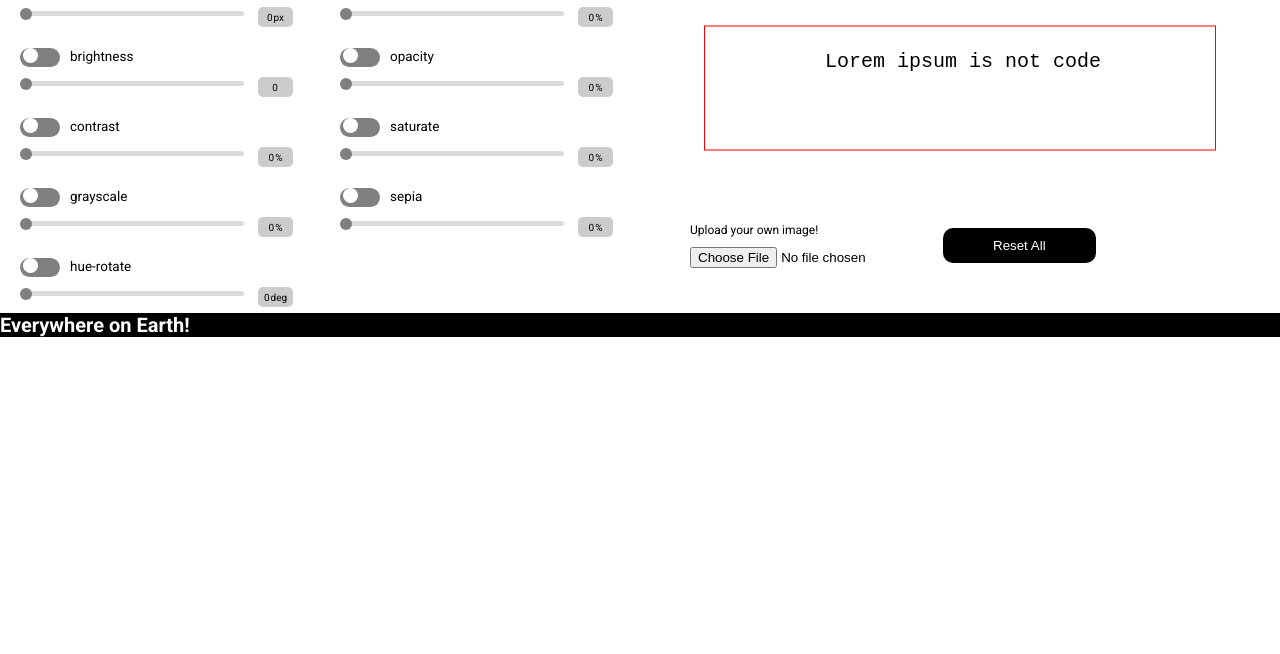
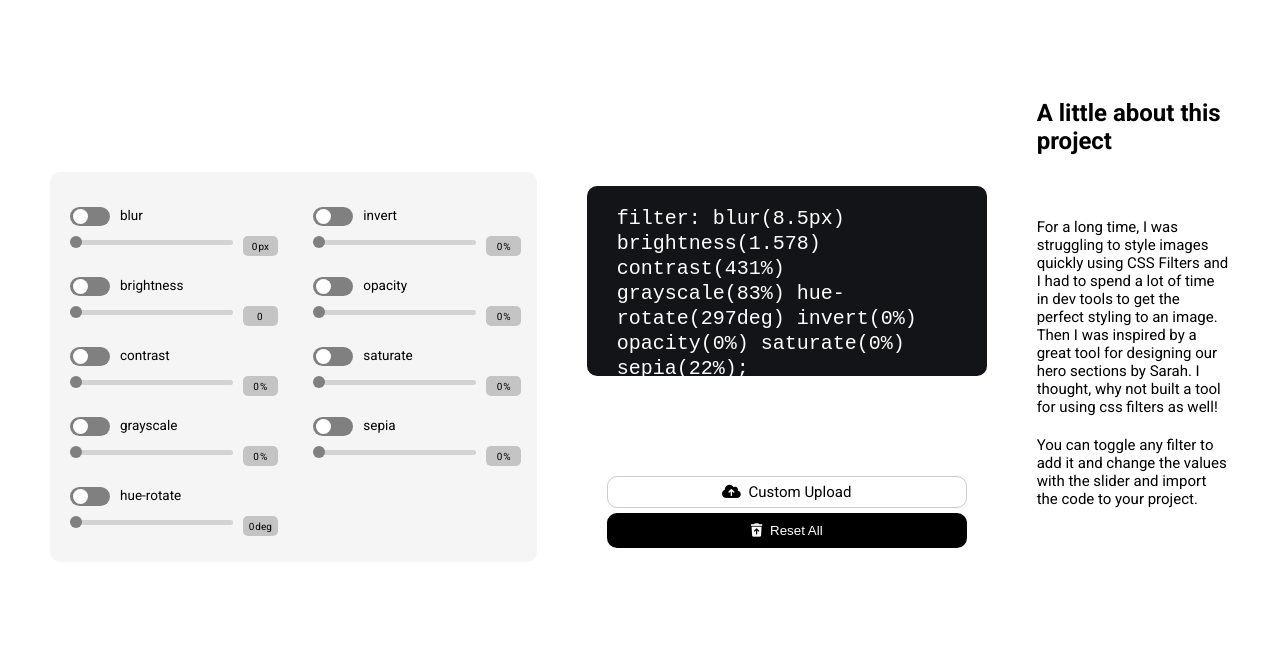
Before and after one commit to heytulsiprasad/picturesque.css, a website: page index.html in a window 1280 px wide. Shown: the part 496-1150 px from the top of the page. Before the commit the page ends 833 px from the top, so only its background shows below. Drawn offline with nearby package versions, Linux system fonts and the light colour scheme.

Commit message:
:sparkles: make laptop layout

```diff
--- a/index.html
+++ b/index.html
@@ -1,13 +1,24 @@
 <!DOCTYPE html>
 <html lang="en">
-
   <head>
     <meta charset="UTF-8" />
-  <meta name="viewport" content="width=device-width, initial-scale=1.0" />
-  <link rel="shortcut icon"
+    <meta
+      name="viewport"
+      content="width=device-width, initial-scale=1.0"
+    />
+    <link
+      rel="shortcut icon"
       href="https://emojipedia-us.s3.dualstack.us-west-1.amazonaws.com/thumbs/120/microsoft/209/frame-with-picture_1f5bc.png"
-    type="image/x-icon" />
-  <link href="https://fonts.googleapis.com/css2?family=Roboto:wght@300;400;500;700&display=swap" rel="stylesheet" />
+      type="image/x-icon"
+    />
+    <link
+      href="https://fonts.googleapis.com/css2?family=Roboto:wght@300;400;500;700&display=swap"
+      rel="stylesheet"
+    />
+    <script
+      src="https://kit.fontawesome.com/8221a5b36b.js"
+      crossorigin="anonymous"
+    ></script>
     <link rel="stylesheet" href="css/styles.css" />
     <title>Picturesque</title>
   </head>
@@ -16,16 +27,23 @@
     <!-- <div class="container"> -->
     <div class="picture">
       <div class="picture__box">
-      <img id="edit" class="picture__img" src="images/person-on-a-bridge-near-a-lake-747964.jpg"
-        alt="person-on-a-bridge" />
+        <img
+          id="edit"
+          class="picture__img"
+          src="images/person-on-a-bridge-near-a-lake-747964.jpg"
+          alt="person-on-a-bridge"
+        />
       </div>
       <div class="picture__box">
-      <img id="original" class="picture__img" src="images/person-on-a-bridge-near-a-lake-747964.jpg"
-        alt="person-on-a-bridge" />
+        <img
+          id="original"
+          class="picture__img"
+          src="images/person-on-a-bridge-near-a-lake-747964.jpg"
+          alt="person-on-a-bridge"
+        />
       </div>
     </div>
-  <div class="filters">
-    <h1 class="filter-top">Let's add some magic!</h1>
+    <div class="filters filters__backdrop">
       <div class="main-row">
         <div class="col-1">
           <div class="filter__prop">
@@ -44,7 +62,15 @@
                   <p class="range__unit">px</p>
                 </div>
               </div>
-            <input type="range" class="range" value="0" min="0" max="20" step=".01" disabled />
+              <input
+                type="range"
+                class="range"
+                value="0"
+                min="0"
+                max="20"
+                step=".01"
+                disabled
+              />
             </div>
           </div>
           <div class="filter__prop">
@@ -63,7 +89,15 @@
                   <p class="range__unit"></p>
                 </div>
               </div>
-            <input type="range" class="range" value="0" min="0" max="5" step="0.001" disabled />
+              <input
+                type="range"
+                class="range"
+                value="0"
+                min="0"
+                max="5"
+                step="0.001"
+                disabled
+              />
             </div>
           </div>
           <div class="filter__prop">
@@ -82,7 +116,14 @@
                   <p class="range__unit">%</p>
                 </div>
               </div>
-            <input type="range" class="range" value="0" min="0" max="500" disabled />
+              <input
+                type="range"
+                class="range"
+                value="0"
+                min="0"
+                max="500"
+                disabled
+              />
             </div>
           </div>
           <div class="filter__prop">
@@ -101,7 +142,14 @@
                   <p class="range__unit">%</p>
                 </div>
               </div>
-            <input type="range" class="range" value="0" min="0" max="100" disabled />
+              <input
+                type="range"
+                class="range"
+                value="0"
+                min="0"
+                max="100"
+                disabled
+              />
             </div>
           </div>
           <div class="filter__prop">
@@ -120,7 +168,14 @@
                   <p class="range__unit">deg</p>
                 </div>
               </div>
-            <input type="range" class="range" value="0" min="0" max="360" disabled />
+              <input
+                type="range"
+                class="range"
+                value="0"
+                min="0"
+                max="360"
+                disabled
+              />
             </div>
           </div>
         </div>
@@ -141,7 +196,14 @@
                   <p class="range__unit">%</p>
                 </div>
               </div>
-            <input type="range" class="range" value="0" min="0" max="100" disabled />
+              <input
+                type="range"
+                class="range"
+                value="0"
+                min="0"
+                max="100"
+                disabled
+              />
             </div>
           </div>
           <div class="filter__prop">
@@ -160,7 +222,14 @@
                   <p class="range__unit">%</p>
                 </div>
               </div>
-            <input type="range" class="range" value="0" min="0" max="100" disabled />
+              <input
+                type="range"
+                class="range"
+                value="0"
+                min="0"
+                max="100"
+                disabled
+              />
             </div>
           </div>
           <div class="filter__prop">
@@ -179,7 +248,14 @@
                   <p class="range__unit">%</p>
                 </div>
               </div>
-            <input type="range" class="range" value="0" min="0" max="500" disabled />
+              <input
+                type="range"
+                class="range"
+                value="0"
+                min="0"
+                max="500"
+                disabled
+              />
             </div>
           </div>
           <div class="filter__prop">
@@ -198,7 +274,14 @@
                   <p class="range__unit">%</p>
                 </div>
               </div>
-            <input type="range" class="range" value="0" min="0" max="100" disabled />
+              <input
+                type="range"
+                class="range"
+                value="0"
+                min="0"
+                max="100"
+                disabled
+              />
             </div>
           </div>
         </div>
@@ -206,34 +289,57 @@
     </div>
 
     <div class="effects">
-    <h1 class="effects-top">Now, here's your code!</h1>
       <!-- place where user sees the code -->
       <div class="codeblock">
-      <pre class="code__block">
-        <code id="code" class=".code">
-          Lorem ipsum is not code
+        <code id="code" class="code__block code">
+          filter: blur(8.5px) brightness(1.578) contrast(431%)
+          grayscale(83%) hue-rotate(297deg) invert(0%) opacity(0%)
+          saturate(0%) sepia(22%);
         </code>
-      </pre>
       </div>
 
       <!-- upload and reset buttons -->
       <div class="buttony">
-      <label class="btn-upload" for="upload">
-        Upload your own image!
-        <input type="file" id="upload" name="image" accept="image/*" />
+        <label for="file-upload" class="custom-file-upload">
+          <i
+            class="fa fa-cloud-upload"
+            style="margin-right: 4px;"
+          ></i>
+          Custom Upload
         </label>
-      <button class="btn" id="reset">
+        <input
+          id="file-upload"
+          name="image"
+          accept="image/*"
+          type="file"
+        />
+        <button class="btn btn-reset" id="reset">
+          <i
+            class="fas fa-trash-restore"
+            style="margin-right: 4px;"
+          ></i>
           Reset All
         </button>
       </div>
     </div>
 
-  <div class="about">
-    <h1>Everywhere on Earth!</h1>
+    <div class="about about-structure">
+      <h1 class="about-title">A little about this project</h1>
+      <p class="about-desc">
+        For a long time, I was struggling to style images quickly
+        using CSS Filters and I had to spend a lot of time in dev
+        tools to get the perfect styling to an image. Then I was
+        inspired by a great tool for designing our hero sections by
+        Sarah. I thought, why not built a tool for using css filters
+        as well!
+      </p>
+      <p class="about-desc">
+        You can toggle any filter to add it and change the values with
+        the slider and import the code to your project.
+      </p>
     </div>
 
     <script src="https://cdnjs.cloudflare.com/ajax/libs/jquery/3.5.1/jquery.min.js"></script>
     <script src="src/index.js"></script>
   </body>
-
 </html>
--- a/sass/components/_buttons.scss
+++ b/sass/components/_buttons.scss
@@ -1,17 +1,8 @@
-.btn-upload {
+.buttony {
     display: flex;
     flex-direction: column;
-    font-size: 1.2rem;
-
-    input[type=file] {
-        margin-top: 10px;
-    }
-}
-
-.buttony {
-    display: flex;
-    padding: 0rem 5rem;
-    margin-top: 1rem;
+    margin-top: 5rem;
+    align-items: center;
 }
 
 .btn {
@@ -35,3 +26,30 @@
         transform: scale(.98);
     }
 }
+
+.btn-reset {
+    width: 90%;
+}
+
+input[type="file"] {
+    display: none;
+}
+
+.custom-file-upload {
+    border: 1px solid #ccc;
+    display: inline-block;
+    padding: 6px 12px;
+    cursor: pointer;
+    text-align: center;
+    font-size: 1.5rem;
+    border-radius: 1rem;
+    width: 90%;
+
+    &:hover {
+        background-color: rgba(0, 0, 0, 0.178);
+    }
+
+    &:active {
+        transform: scale(.98);
+    }
+}
--- a/sass/components/_toggle.scss
+++ b/sass/components/_toggle.scss
@@ -5,7 +5,7 @@
         background-color: #808080;
         border-radius: 10px;
         position: relative;
-        transition: all .3s ease-in-out;
+        transition: all .5s ease-in;
         cursor: pointer;
 
         &--active {
@@ -22,7 +22,7 @@
         width: 15px;
         background-color: #fff;
         position: absolute;
-        top: 0.2px;
+        top: 2px;
         left: 3px;
         border-radius: 50%;
     }
--- a/sass/layouts/_about.scss
+++ b/sass/layouts/_about.scss
@@ -1,7 +1,19 @@
 .about {
-    grid-row: about-start / about-end;
-    grid-column: col-start 1 / col-end 4;
+    grid-row: filter-start / filter-end;
+    grid-column: col-start 4 / col-end 4;
+    align-self: center;
 
-    background-color: #000;
-    color: #fff;
+    display: grid;
+    grid-template-rows: .5fr 1fr 1fr;
+    grid-gap: 2rem;
+    padding: 2rem 5rem;
 }
+
+.about-title {
+    font-size: 2.4rem;
+    font-weight: bold;
+}
+
+.about-desc {
+    font-size: 1.5rem;
+}
--- a/sass/layouts/_codeblock.scss
+++ b/sass/layouts/_codeblock.scss
@@ -1,22 +1,23 @@
 .codeblock {
-    position: relative;
+    justify-self: center;
+    align-self: center;
+    text-align: center;
+    background-color: #131417;
+    border-radius: 1rem;
+    margin-bottom: 5rem;
 }
 
 .code__block {
     display: inline-block;
-    border: 1px solid red;
-    width: 80%;
-    height: 50%;
     font-size: 2rem;
-
-    position: absolute;
-    top: 50%;
-    left: 50%;
-    transform: translate(-50%, -50%);
+    height: 15rem;
+    width: 40rem;
+    padding: 2rem 3rem;
 }
 
 .code {
     word-wrap: break-word;
     text-align: left;
-    overflow: auto;
+    color: #fff;
+    line-height: 25px;
 }
--- a/sass/layouts/_effects.scss
+++ b/sass/layouts/_effects.scss
@@ -1,12 +1,9 @@
 .effects {
     grid-row: filter-start / filter-end;
-    grid-column: col-start 3 / col-end 4;
+    grid-column: col-start 3 / col-end 3;
+    align-self: center;
 
-    display: grid;
-    grid-template-rows: max-content 1fr .4fr;
+    display: flex;
+    flex-direction: column;
+    justify-content: center;
 }
-
-h1.effects-top {
-    font-size: 3rem;
-    padding: 1rem 2rem;
-}
--- a/sass/layouts/_filters.scss
+++ b/sass/layouts/_filters.scss
@@ -1,6 +1,16 @@
 .filters {
     grid-column: col-start 1 / col-end 2;
     grid-row: filter-start / filter-end;
+    align-self: center;
+    margin-left: 5rem;
+    margin-right: 5rem;
+
+    &__backdrop {
+        background-color: #afafaf1f;
+        border-radius: 1rem;
+        box-sizing: content-box;
+        padding: 2rem 0;
+    }
 }
 
 .filter {
--- a/sass/main.scss
+++ b/sass/main.scss
@@ -11,8 +11,8 @@
 @import "layouts/picture";
 @import "layouts/filters";
 @import "layouts/codeblock";
+@import "layouts/effects";
 @import "layouts/about";
-@import "layouts/effects";
 
 @import "components/toggle";
 @import "components/slider";
--- a/sass/pages/_home.scss
+++ b/sass/pages/_home.scss
@@ -2,6 +2,6 @@
 
 .container {
     display: grid;
-    grid-template-rows: [cover-start] max-content [cover-end filter-start] 1fr [filter-end about-start] max-content [about-end];
+    grid-template-rows: [cover-start] 1fr [cover-end filter-start] 1fr [filter-end];
     grid-template-columns: repeat(4, [col-start] 2fr [col-end]);
 }
--- a/src/index.js
+++ b/src/index.js
@@ -269,7 +269,7 @@ $btn.each(function () {
 });
 
 // adding event listener to upload btn
-$("#upload").change(function () {
+$("#file-upload").change(function () {
   loadFile(event);
 });
 
```
Also changed, not shown: sass/layouts/_picture.scss (+8 -1 lines), css/styles.css. Lines whose indentation alone changed are shown as unchanged.
